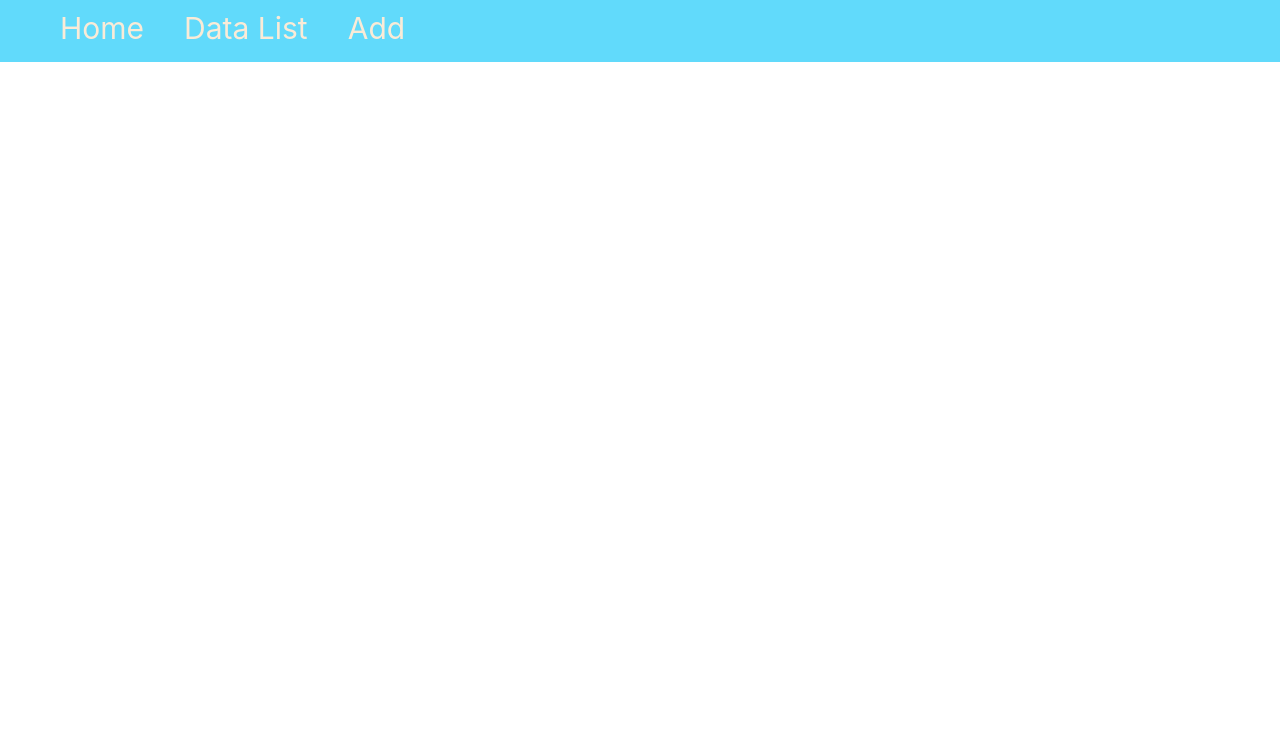
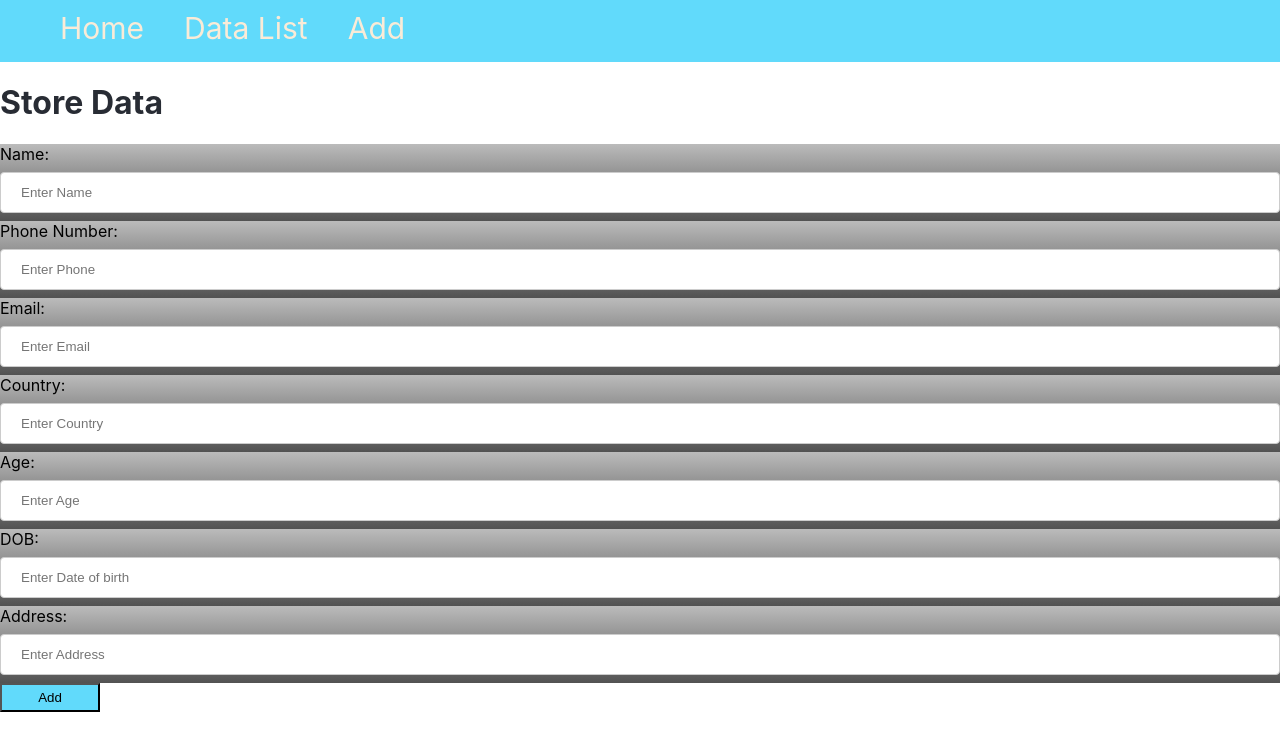
Before and after one commit to jalajsc/Assignment_2, a React (Create React App) app: page /Add in a window 1280 px wide. Before the commit this address had no page. Shown: the top 750 px of the page. Built offline with nearby package versions, Linux system fonts and the light colour scheme.

Commit message:
Commit-5

```diff
--- a/src/App.css
+++ b/src/App.css
@@ -27,21 +27,49 @@
   border-color: black;
 }
 
+.th{
+  border-bottom: 2px black;
+
+}
 .Demo{
-  border-bottom: 2px;
-  border-style: double;
-  border-color: rgb(0, 0, 0);
-  background-image: linear-gradient(rgb(174, 174, 174),rgb(73, 73, 73));
-}
-.App-logo {
-  height: 40vmin;
-  pointer-events: none;
+  width: 100%;
+  height: 10vh;
+  display:block;
+  justify-content: center;
+  align-items: center;
 }
 
+.Demo Table{
+  border: 2px solid forestgreen;
+  width: 800px;
+  height: 100px;
+}
+
+.Demo button{
+  padding:10px;
+  width:80px;
+  margin-right: 20px;
+  position: sticky;
+  background-image: linear-gradient(rgb(162, 138, 138),Grey);
+}
+.Demo th{
+  border-bottom: 3px solid black;
+}
+
+.Demo td{
+  text-align: center;
+  background-image: linear-gradient(White,Grey);
+}
 
 .inputD{
-  position:relative;
-  margin-left: 30%;
+  width: 100%;
+  padding: 12px 20px;
+  margin: 8px 0;
+  display: inline-block;
+  border: 1px solid #ccc;
+  border-radius: 4px;
+  box-sizing: border-box;
+
 }
 
 .App-header {
@@ -58,3 +86,27 @@
 .App-link {
   color: #61dafb;
 }
+
+.AppData{
+  border-radius: 5px;
+  background-color: #f2f2f2;
+  padding: 20px;
+  width: 20px;
+}
+.AddData h1{
+  color:#282c34;
+
+}
+.AddData button{
+  Padding:5px;
+  color: black;
+  background-color: #61dafb;
+  width: 100px;
+}
+
+.Box{
+  background-image: linear-gradient(rgb(187, 187, 187),rgb(82, 82, 82));
+  position: flex;
+  align-items: center;
+
+}
--- a/src/App.js
+++ b/src/App.js
@@ -1,12 +1,10 @@
 import Header from './component/Header';
-import logo from './logo.svg';
 import './App.css';
 import Demo from './component/APIDemo';
-import ReactDOM from 'react-dom';
 import Home from './component/Home';
 import { Routes, Route, BrowserRouter } from 'react-router-dom';
 import Details from './component/Details'
-import Store from './component/StoreData'
+import Add from './component/Add'
 
 function App() {
   return (
@@ -17,7 +15,7 @@ function App() {
         <Route path="/" element={<Home />} />
         <Route path="/Demo" element={<Demo />} />
         <Route path="/Details" element={<Details />} />
-        <Route path="/StoreData" element={<Store />} />
+        <Route path="/Add" element={<Add />} />
       </Routes>
       </BrowserRouter>
     </div>
--- a/src/component/APIDemo.js
+++ b/src/component/APIDemo.js
@@ -1,8 +1,7 @@
-import { setSelectionRange } from '@testing-library/user-event/dist/utils';
 import React, {useState,useEffect} from 'react'
 import {Table} from 'react-bootstrap'
 import axios from 'axios';
-import {BrowserRouter, useNavigate} from "react-router-dom";
+import { useNavigate} from "react-router-dom";
 
 function APIDemo()
 {
@@ -19,31 +18,33 @@ function APIDemo()
         fetchUsers()
     },[])
 
-    const [Del,setDel] = useState([])
     const handleDelete = async (e) => {
                     let Delete = await axios.delete('http://mockrestapi.herokuapp.com/api/employee/'+e)
-
-                    console.warn(Delete.data.data)
-
+                    .then(response =>{
+                        if(response.data != null){
+                            alert("delete successfull..")
+                        }
+                    })
 
     }
-
     useEffect(()=>{
         handleDelete()
     },[])
+
         return(
             <div className="Demo">
                     <h1>Data List</h1>
                     <Table className="tb">
                         <tr>
-                            <td>Id</td>
-                            <td>Name</td>
-                            <td>Address</td>
-                            <td>age</td>
-                            <td>country</td>
+                            <th>Id</th>
+                            <th>Name</th>
+                            <th>Address</th>
+                            <th>age</th>
+                            <th>country</th>
 
                         </tr>
                         {
+
                             data.map( (item) =>
                                 <tr>
                                     <td>{item._id}</td>
@@ -57,6 +58,7 @@ function APIDemo()
                                     <button onClick={() => {handleDelete(item._id)
                                     }
                                     }>Delete</button>
+
                             </tr>
                             )
                         }
--- /dev/null
+++ b/src/component/Add.js
@@ -0,0 +1,46 @@
+import React, {useState,useEffect} from "react"
+import axios from "axios"
+
+function StoreData(){
+
+    const [name, setname] = useState("")
+    const [phone, setphone] = useState("")
+    const [email, setemail] = useState("")
+    const [country, setcountry] = useState("")
+    const [age, setage] = useState("")
+    const [dob, setdob] = useState("")
+    const [address, setaddress] = useState("")
+
+
+    const [State, setState] = useState([])
+    const Add = async () =>{
+        let item = {name,phone,email,country,age,dob,address}
+        let result = await fetch('http://mockrestapi.herokuapp.com/api/employee',{
+            method:'POST',
+            headers:{
+                "Content-Type":"application/json",
+                "Accept":"application/json",
+            },
+            body: JSON.stringify(item)
+        });
+        result = await result.json();
+        console.warn("result",result);
+    }
+
+
+    return (
+        <div className="AddData">
+            <h1>Store Data </h1>
+            <div className="Box">Name:<input className="inputD" type="text" value={name} onChange={(e)=>setname(e.target.value)} placeholder="Enter Name" /></div>
+            <div className="Box">Phone Number: <input className="inputD" type="text" value={phone} onChange={(e)=>setphone(e.target.value)} placeholder="Enter Phone" /></div>
+            <div className="Box">Email: <input className="inputD" type="text" value={email} onChange={(e)=>setemail(e.target.value)} placeholder="Enter Email" /></div>
+            <div className="Box">Country: <input className="inputD" type="text" value={country} onChange={(e)=>setcountry(e.target.value)} placeholder="Enter Country" /></div>
+            <div className="Box">Age: <input className="inputD" type="text" value={age} onChange={(e)=>setage(e.target.value)} placeholder="Enter Age" /></div>
+            <div className="Box">DOB: <input className="inputD" type="text" value={dob} onChange={(e)=>setdob(e.target.value)} placeholder="Enter Date of birth" /></div>
+            <div className="Box">Address: <input className="inputD" type="text" value={address} onChange={(e)=>setaddress(e.target.value)} placeholder="Enter Address" /></div>
+            <button onClick={Add} className="button">Add</button>
+        </div>
+    )
+}
+
+export default StoreData
--- a/src/component/Header.js
+++ b/src/component/Header.js
@@ -7,7 +7,7 @@ function Header(){
             <ul className="Header-ul">
                 <li><Link to="/" >Home</Link></li>
                 <li><Link to="/Demo" >Data List</Link></li>
-                <li><Link to="/StoreData" >Add</Link></li>
+                <li><Link to="/Add" >Add</Link></li>
             </ul>
         </div>
     )
--- a/src/component/Home.js
+++ b/src/component/Home.js
@@ -1,5 +1,5 @@
 
-import React ,{useState,useEffect} from 'react';
+import React from 'react';
 import {Link} from 'react-router-dom';
 
 function Home(){
--- a/src/component/StoreData.js
+++ /dev/null
@@ -1,46 +0,0 @@
-import React, {useState,useEffect} from "react"
-import axios from "axios"
-
-function StoreData(){
-
-    const [name, setname] = useState("")
-    const [phone, setphone] = useState("")
-    const [email, setemail] = useState("")
-    const [country, setcountry] = useState("")
-    const [age, setage] = useState("")
-    const [dob, setdob] = useState("")
-    const [address, setaddress] = useState("")
-
-
-    const [State, setState] = useState([])
-    const Add = async () =>{
-        let item = {name,phone,email,country,age,dob,address}
-        let result = await fetch('http://mockrestapi.herokuapp.com/api/employee',{
-            method:'POST',
-            headers:{
-                "Content-Type":"application/json",
-                "Accept":"application/json",
-            },
-            body: JSON.stringify(item)
-        });
-        result = await result.json();
-        console.warn("result",result);
-    }
-
-
-    return (
-        <div className="Store-Data">
-            <h1>Store Data </h1>
-            <div>Name: <input className="inputD" type="text" value={name} onChange={(e)=>setname(e.target.value)} placeholder="Enter Name" /></div>
-            <div>Phone Number: <input className="inputD" type="text" value={phone} onChange={(e)=>setphone(e.target.value)} placeholder="Enter Phone" /></div>
-            <div>Email: <input className="inputD" type="text" value={email} onChange={(e)=>setemail(e.target.value)} placeholder="Enter Email" /></div>
-            <div>Country: <input className="inputD" type="text" value={country} onChange={(e)=>setcountry(e.target.value)} placeholder="Enter Country" /></div>
-            <div>Age: <input className="inputD" type="text" value={age} onChange={(e)=>setage(e.target.value)} placeholder="Enter Age" /></div>
-            <div>DOB: <input className="inputD" type="text" value={dob} onChange={(e)=>setdob(e.target.value)} placeholder="Enter Date of birth" /></div>
-            <div>Address: <input className="inputD" type="text" value={address} onChange={(e)=>setaddress(e.target.value)} placeholder="Enter Address" /></div>
-            <button onClick={Add} className="button">Add</button>
-        </div>
-    )
-}
-
-export default StoreData
--- a/src/index.js
+++ b/src/index.js
@@ -2,7 +2,6 @@ import React from 'react';
 import ReactDOM from 'react-dom/client';
 import './index.css';
 import App from './App';
-import APIDemo from './component/APIDemo'
 import reportWebVitals from './reportWebVitals';
 
 const root = ReactDOM.createRoot(document.getElementById('root'));
```
